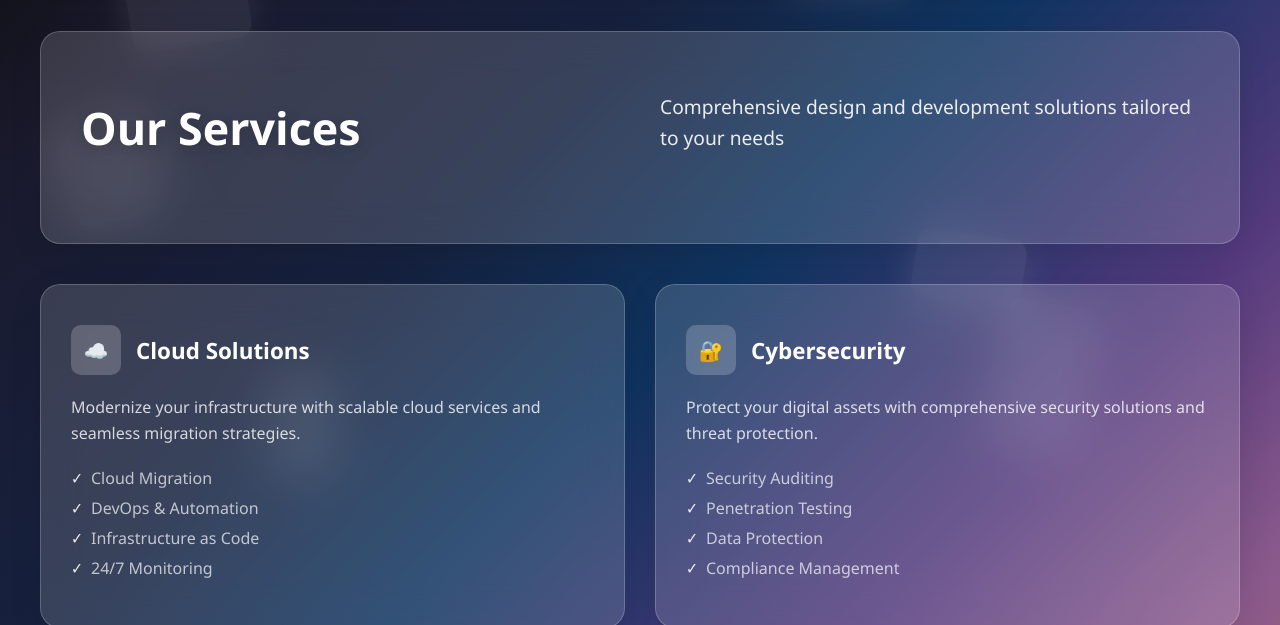
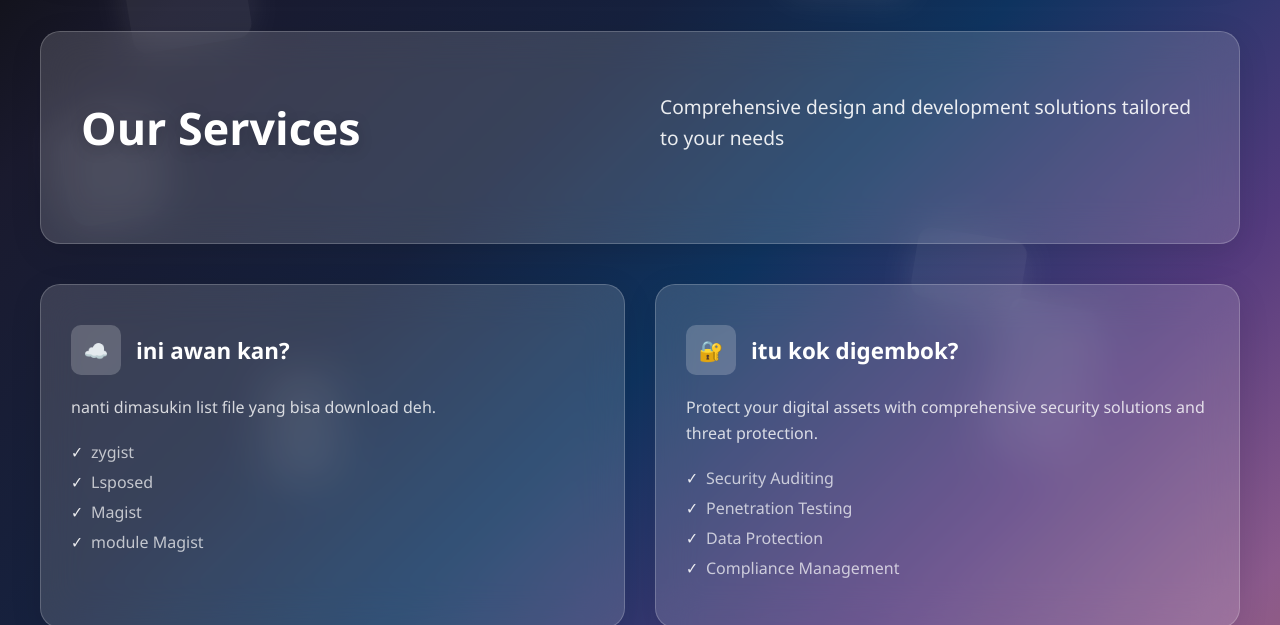
Before and after one commit to afiszan-g/afiszan-g.github.io, a plain HTML site: page index.html in a window 1280 px wide. Both pictures are taken after a click on the link "Services". Shown: the part 175-800 px from the top of the page. Drawn offline with Linux system fonts and the light colour scheme.

Commit message:
Update index.html

```diff
--- a/index.html
+++ b/index.html
@@ -87,7 +87,7 @@ https://templatemo.com/tm-592-glossy-touch
                     <div class="feature-card glass">
                         <div class="feature-icon">📱</div>
                         <h3>HP apaaan tu</h3>
-                        <p>Fully responsive design that adapts beautifully to any screen size, from mobile phones to desktop displays.</p>
+                        <p>untuk kasih tempat download file aplikasi yang YTTA aja sih</p>
                     </div>
 
                     <div class="feature-card glass">
@@ -218,21 +218,21 @@ https://templatemo.com/tm-592-glossy-touch
                     <div class="service-card glass">
                         <div class="service-header">
                             <div class="service-icon">☁️</div>
-                            <h3>Cloud Solutions</h3>
+                            <h3>ini awan kan?</h3>
                         </div>
-                        <p>Modernize your infrastructure with scalable cloud services and seamless migration strategies.</p>
+                        <p>nanti dimasukin list file yang bisa download deh.</p>
                         <ul class="service-features">
-                            <li>Cloud Migration</li>
-                            <li>DevOps & Automation</li>
-                            <li>Infrastructure as Code</li>
-                            <li>24/7 Monitoring</li>
+                            <li>zygist</li>
+                            <li>Lsposed</li>
+                            <li>Magist</li>
+                            <li>module Magist</li>
                         </ul>
                     </div>
 
                     <div class="service-card glass">
                         <div class="service-header">
                             <div class="service-icon">🔐</div>
-                            <h3>Cybersecurity</h3>
+                            <h3>itu kok digembok?</h3>
                         </div>
                         <p>Protect your digital assets with comprehensive security solutions and threat protection.</p>
                         <ul class="service-features">
```
